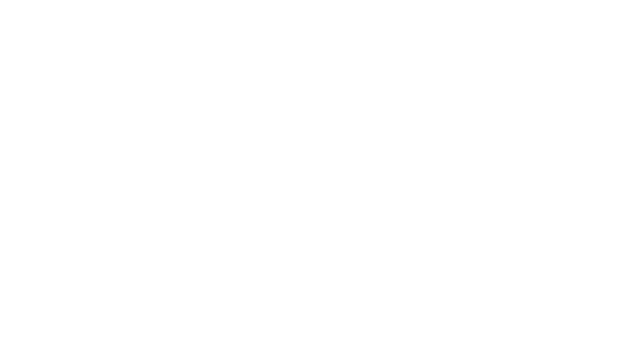
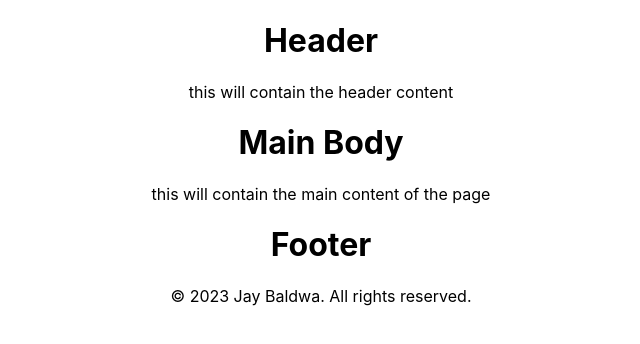
Before and after one commit to JayBaldwa30/React-30Days-Training-, a React (Create React App) app: page / in a window 1280 px wide. Shown: the top 344 px of the page, without its empty margins (319-959 px from the left). Built offline with nearby package versions, Linux system fonts and the light colour scheme.

Commit message:
added header and footer

```diff
--- a/src/App.js
+++ b/src/App.js
@@ -1,11 +1,16 @@
 import logo from './logo.svg';
 import './App.css';
+import Header from './components/Header';
+import Footer from './components/Footer';
+import Main from './components/Main';
 
 
 function App() {
   return (
     <div className="App">
-
+      <Header/>
+      <Main/>
+      <Footer/>
     </div>
   );
 }
--- /dev/null
+++ b/src/components/Footer.js
@@ -0,0 +1,12 @@
+import React from 'react'
+
+const Footer = () => {
+    return (
+        <>
+            <h1>Footer</h1>
+            <p> &copy; 2023 Jay Baldwa. All rights reserved.</p>
+        </>
+    )
+}
+
+export default Footer
--- /dev/null
+++ b/src/components/Header.js
@@ -0,0 +1,12 @@
+import React from 'react'
+
+const Header = () => {
+  return (
+    <>
+    <h1>Header</h1>
+    <p>this will contain the header content </p>
+    </>
+  )
+}
+
+export default Header
--- /dev/null
+++ b/src/components/Main.js
@@ -0,0 +1,12 @@
+import React from 'react'
+
+const Main = () => {
+  return (
+    <>
+    <h1>Main Body</h1>
+    <p>this will contain the main content of the page</p>
+    </>
+  )
+}
+
+export default Main
```
